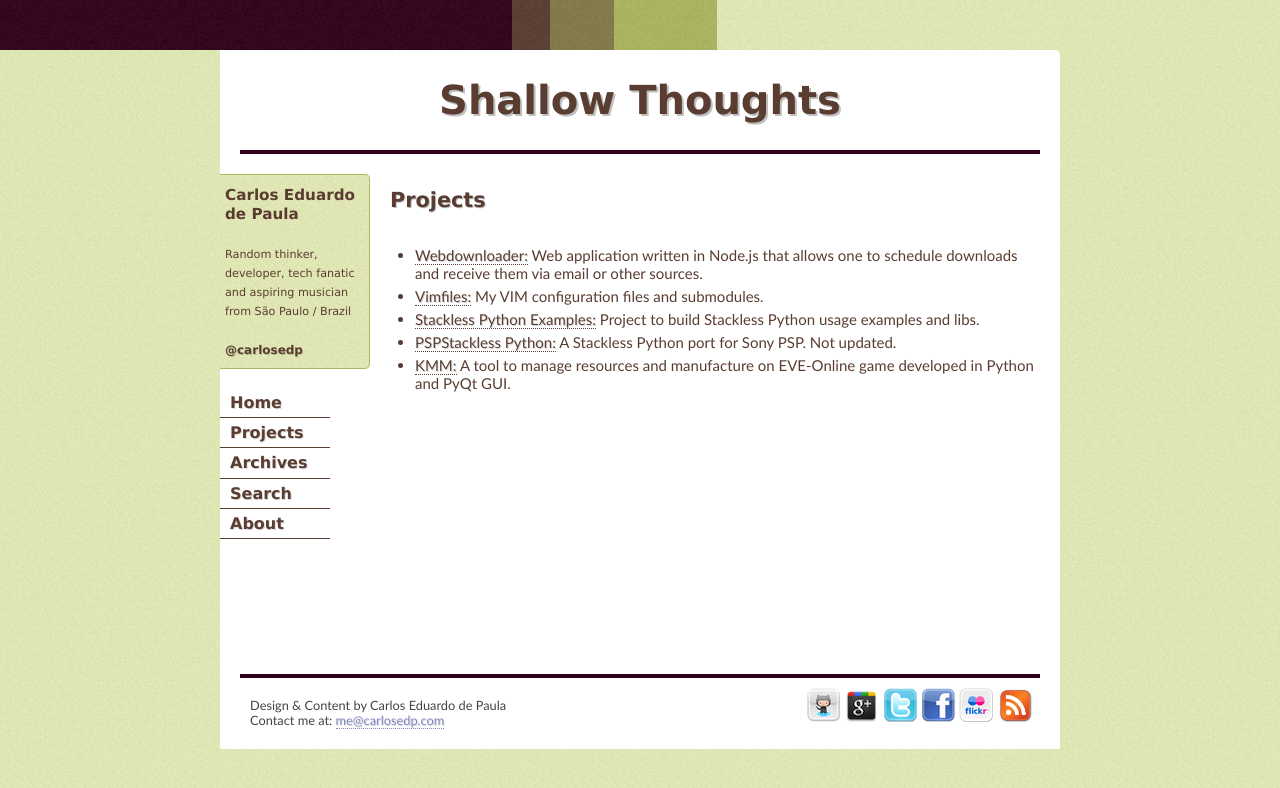
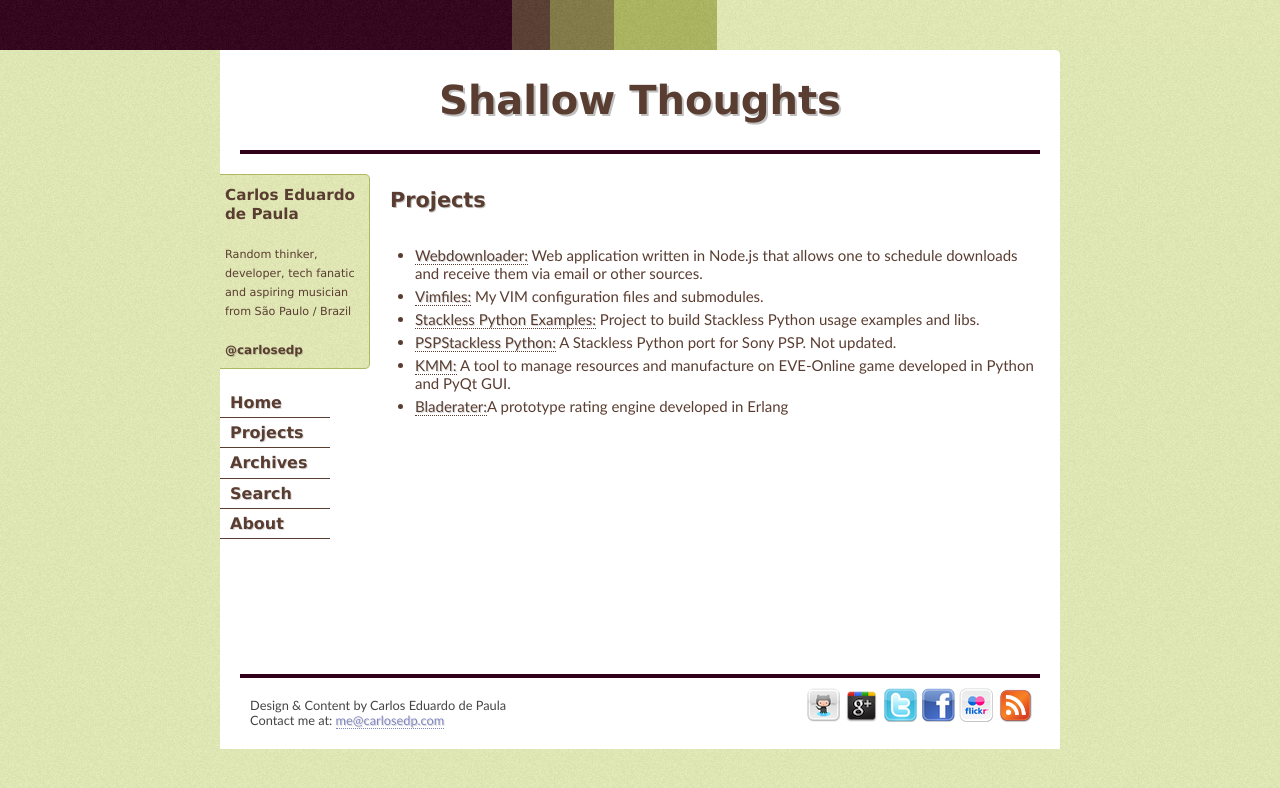
Before and after one commit to carlosedp/carlosedp.github.com, a Jekyll site: the page built from projects/index.markdown, in a window 1280 px wide. Shown: the top 788 px of the page. Built offline with Jekyll 4.4.1, drawn with Linux system fonts in a browser that asks for light colours; Markdown is read by kramdown in place of the engine named in the settings; comment, search, counter and statistics services are not loaded.

Commit message:
Added Bladerater to projects.

```diff
--- a/projects/index.markdown
+++ b/projects/index.markdown
@@ -9,3 +9,4 @@ title: Projects
 * [Stackless Python Examples:](http://code.google.com/p/stacklessexamples) Project to build Stackless Python usage examples and libs.
 * [PSPStackless Python:](http://code.google.com/p/pspstacklesspython) A Stackless Python port for Sony PSP. Not updated.
 * [KMM:](http://code.google.com/p/kmm/) A tool to manage resources and manufacture on EVE-Online game developed in Python and PyQt GUI.
+* [Bladerater:](https://github.com/carlosedp/bladerater)A prototype rating engine developed in Erlang
```
